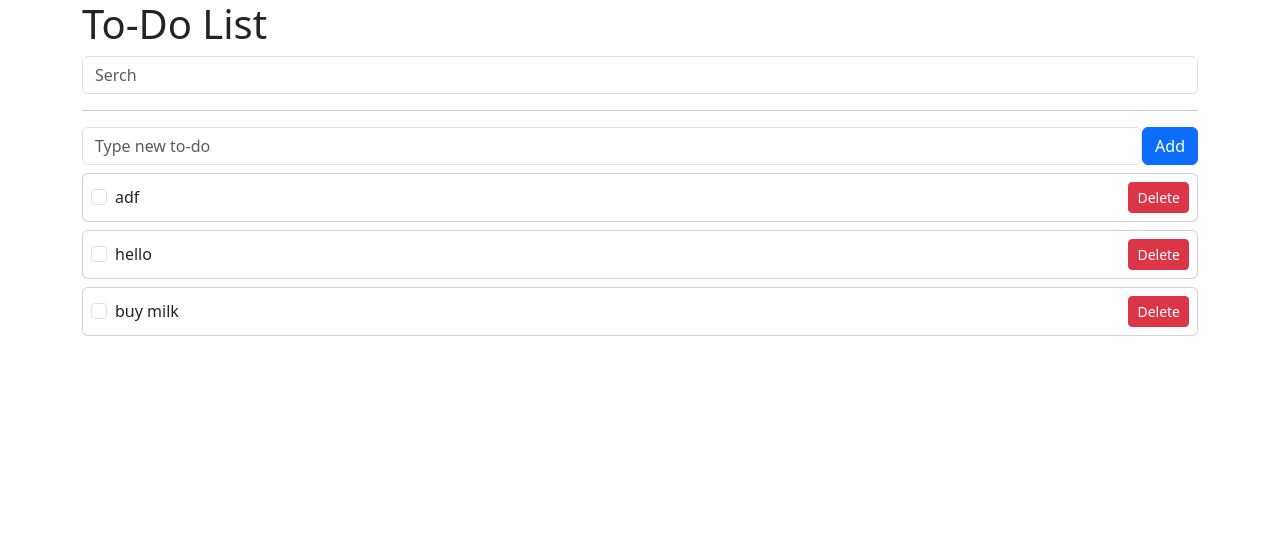
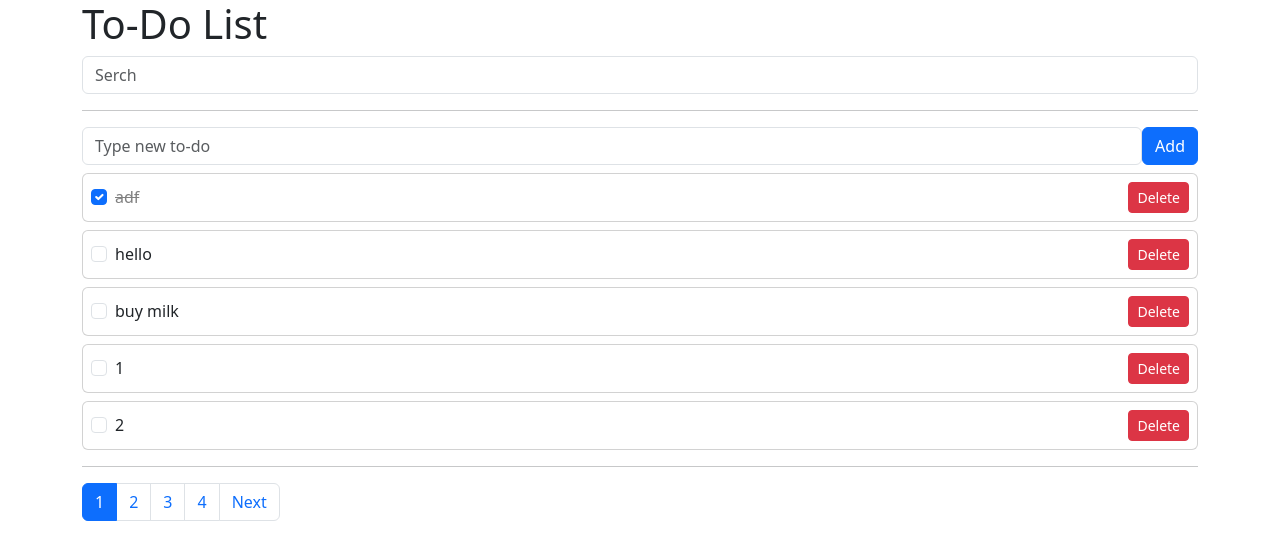
Before and after one commit to SeungHye-J/vue3-project, a Vue app: page / in a window 1280 px wide. Shown: the top 560 px of the page. Built offline with nearby package versions, Linux system fonts and the light colour scheme; data requests are answered from the project's data file.

Commit message:
페이지네이션 추가해주기

```diff
--- a/db.json
+++ b/db.json
@@ -2,7 +2,7 @@
   "todos": [
     {
       "subject": "adf",
-      "completed": false,
+      "completed": true,
       "id": 3
     },
     {
@@ -14,6 +14,86 @@
       "subject": "buy milk",
       "completed": false,
       "id": 7
+    },
+    {
+      "subject": "1",
+      "completed": false,
+      "id": 8
+    },
+    {
+      "subject": "2",
+      "completed": false,
+      "id": 9
+    },
+    {
+      "subject": "3",
+      "completed": false,
+      "id": 10
+    },
+    {
+      "subject": "4",
+      "completed": false,
+      "id": 11
+    },
+    {
+      "subject": "5",
+      "completed": false,
+      "id": 12
+    },
+    {
+      "subject": "6",
+      "completed": false,
+      "id": 13
+    },
+    {
+      "subject": "7",
+      "completed": false,
+      "id": 14
+    },
+    {
+      "subject": "8",
+      "completed": false,
+      "id": 15
+    },
+    {
+      "subject": "9",
+      "completed": false,
+      "id": 16
+    },
+    {
+      "subject": "10",
+      "completed": false,
+      "id": 17
+    },
+    {
+      "subject": "11",
+      "completed": false,
+      "id": 18
+    },
+    {
+      "subject": "12",
+      "completed": false,
+      "id": 19
+    },
+    {
+      "subject": "13",
+      "completed": false,
+      "id": 20
+    },
+    {
+      "subject": "15",
+      "completed": false,
+      "id": 21
+    },
+    {
+      "subject": "16",
+      "completed": false,
+      "id": 22
+    },
+    {
+      "subject": "17",
+      "completed": false,
+      "id": 23
     }
   ]
 }
--- a/src/App.vue
+++ b/src/App.vue
@@ -18,8 +18,26 @@
       @toggle-todo="toggleTodo"
       @delete-todo="deleteTodo"
     />
-
-
+    <!--부트스트랩에서 가져온 pagination-->
+    <hr />
+    <nav aria-label="Page navigation example">
+      <ul class="pagination">
+        <li v-if="currentPage !==1" class="page-item">
+          <a style="cursor: pointer" class="page-link" @click="getTodos(currentPage - 1)">Previous</a>
+        </li>
+        <li
+          v-for="page in numberOfPages"
+          :key ="page"
+          class="page-item"
+          :class = "currentPage === page ? 'active' : ''"
+        >
+          <a style="cursor: pointer" class="page-link" @click="getTodos(page)">{{page}}</a>
+        </li>
+        <li v-if="numberOfPages !== currentPage" class="page-item">
+          <a style="cursor: pointer" class="page-link" @click="getTodos(currentPage + 1)">Next</a>
+        </li>
+      </ul>
+    </nav>
   </div>
 </template>
 
@@ -38,10 +56,22 @@
 
     const todos = ref([]);
     const error = ref('');
+    const numberOfTodos = ref(0);
+    const limit =5;
+    const currentPage = ref(1);
 
-    const getTodos = async() => {
+    const numberOfPages = computed(() => {
+      return Math.ceil(numberOfTodos.value/limit); // 올림으로 계산
+    });
+
+    const getTodos = async(page = currentPage.value ) => {
+      currentPage.value = page;
       try{
-        const res = await axios.get('http://localhost:3000/todos');//모든 todos데이터 호출
+        //모든 todos데이터 호출
+        const res = await axios.get(
+          `http://localhost:3000/todos?_page=${page}&_limit=${limit}`
+          );
+        numberOfTodos.value = res.headers['x-total-count'];
         todos.value = res.data;
       }catch(err){
         console.log(err);
@@ -120,6 +150,9 @@
        searchText,
        filteredTodos,
        error,
+       numberOfPages,
+       currentPage,
+       getTodos,
     };
   }
 
```
